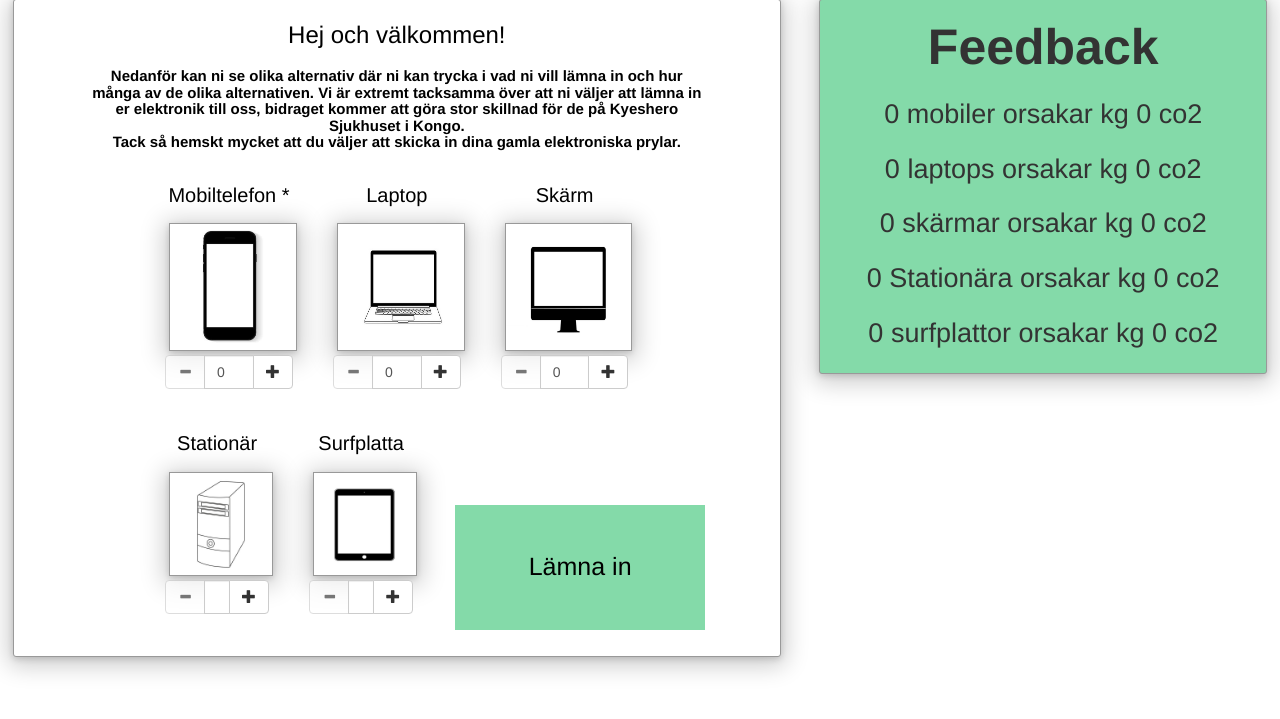
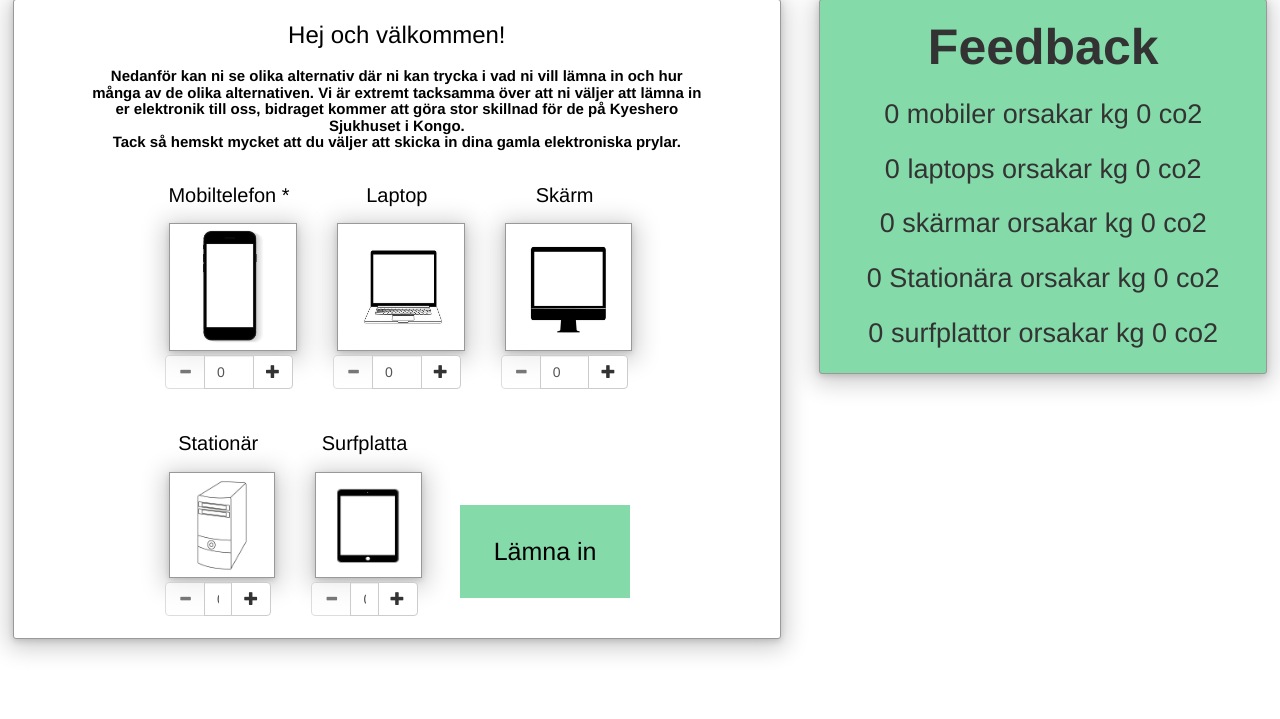
Before and after one commit to DidrikSt/Sims, a PHP site: page / in a window 1280 px wide. Shown: the part 81-800 px from the top of the page. Run offline with PHP 8.4, Linux system fonts and the light colour scheme; data that the repository does not hold is empty; some libraries are stand-ins or nearby versions.

Commit message:
Update css.css

```diff
--- a/css/css.css
+++ b/css/css.css
@@ -22,7 +22,6 @@
   text-align: center;
   font-size: 40%;
 }
-
 
 #feedback {
   font-size: 50px;
@@ -143,8 +142,8 @@
   border: 1px solid black;
 }
 #submit {
-  width: 10em;
-  height: 5em;
+  width: 100%;
+  height: 50%;
   background-color: #84daa9;
   border: none;
   color: black;
```
